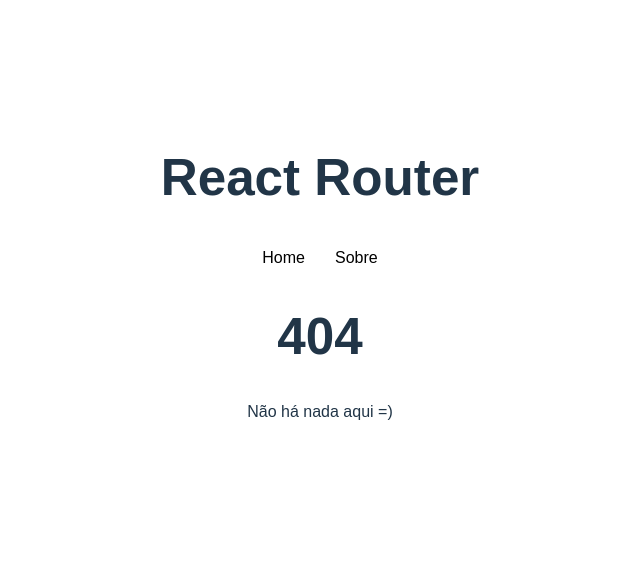
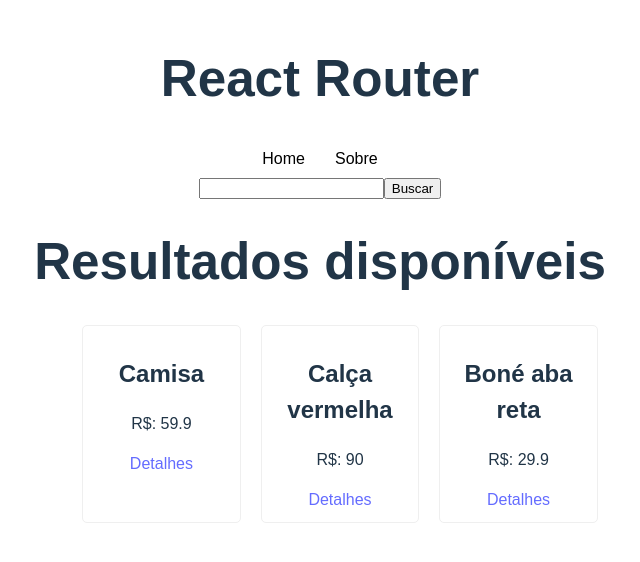
Before and after one commit to thales0591/react-router, a React (Vite) app: page /search in a window 1280 px wide. Before the commit this address had no page. Shown: the part 122-684 px from the top of the page, without its empty margins (320-960 px from the left). Built offline with nearby package versions, Linux system fonts and the light colour scheme; data requests are answered from the project's data file.

Commit message:
feat: create a search resource with useSearchParams hook

```diff
--- a/src/App.jsx
+++ b/src/App.jsx
@@ -6,6 +6,8 @@
 import Product from './pages/Product';
 import Info from './pages/Info';
 import NotFound from './pages/NotFound';
+import SearchForm from './components/SearchForm';
+import Search from './pages/Search';
 
 function App() {
 
@@ -15,11 +17,13 @@
       <h1>React Router</h1>
       <BrowserRouter>
         <Navbar />
+        <SearchForm/>
         <Routes>
           <Route path='/' element={<Home />}/>
           <Route path='/about' element={<About />}/>
           <Route path='/products/:id' element={<Product/>}/>
           <Route path='/products/:id/info' element={<Info/>}/>
+          <Route path='/search' element={<Search/>}/>
           <Route path='*' element={<NotFound/>}/>
         </Routes>
       </BrowserRouter>
--- /dev/null
+++ b/src/components/SearchForm.jsx
@@ -0,0 +1,23 @@
+import { useNavigate } from "react-router-dom"
+import { useState } from "react"
+
+const SearchForm = () => {
+
+    const navigate = useNavigate()
+    const [query, setQuery] = useState()
+
+    const handleSubmit = (e) => {
+        e.preventDefault()
+
+        navigate('/search?q=' + query)
+    }
+
+  return (
+    <form onSubmit={handleSubmit}>
+        <input type="text" onChange={(e) => (setQuery(e.target.value))} />
+        <input type="submit" value="Buscar" />
+    </form>
+  )
+}
+
+export default SearchForm
--- /dev/null
+++ b/src/pages/Search.jsx
@@ -0,0 +1,28 @@
+import { useSearchParams, Link } from "react-router-dom"
+import { useFetch } from "../hooks/useFetch"
+
+const Search = () => {
+    const [searchParams] = useSearchParams()
+    // console.log(searchParams)
+    const url = "http://localhost:3000/products?" + searchParams
+
+    const {data:items, loading, error} = useFetch(url)
+
+
+  return (
+    <div>
+        <h1>Resultados disponíveis</h1>
+        <ul className="products">
+        {items && items.map((item) => (
+          <li key={item.id}>
+            <h2>{item.name}</h2>
+            <p>R$: {item.price}</p>
+            <Link to={`/products/${item.id}`}>Detalhes</Link>
+          </li>
+        ))}
+        </ul>
+    </div>
+  )
+}
+
+export default Search
```
